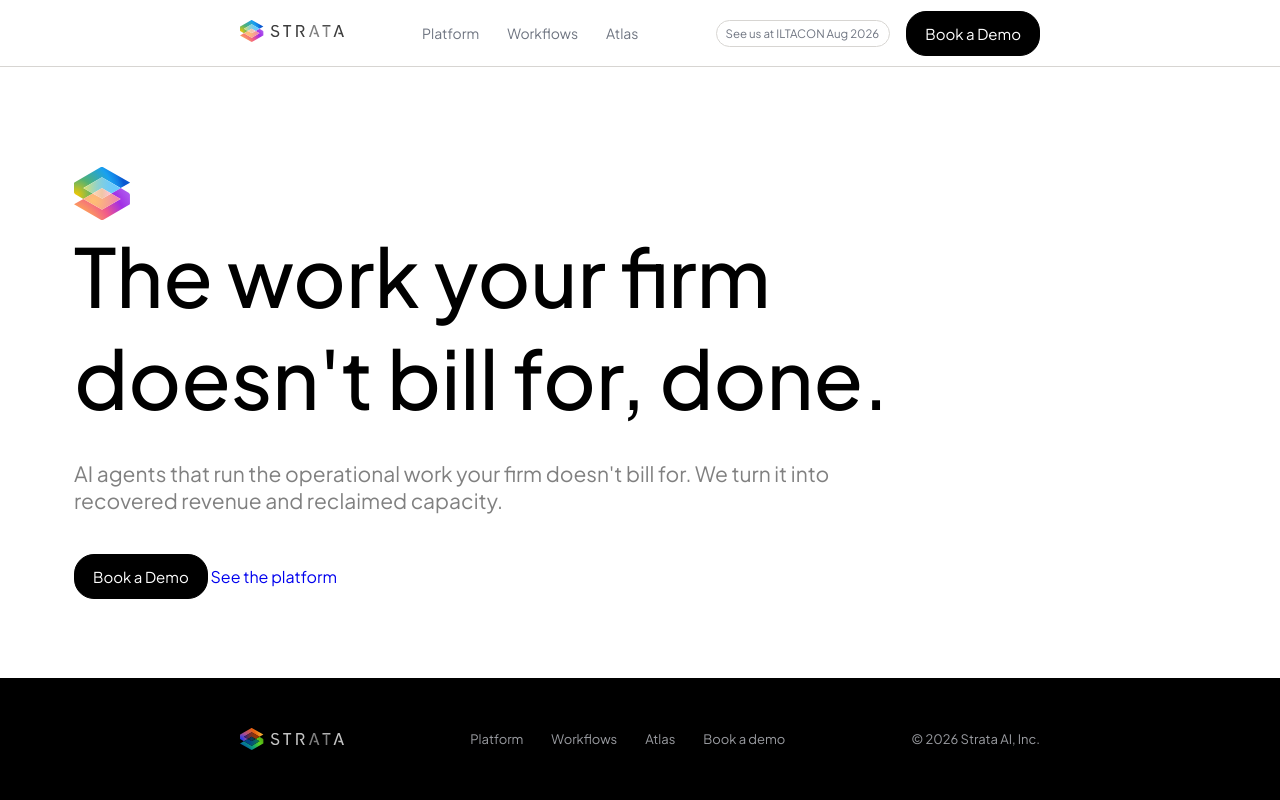
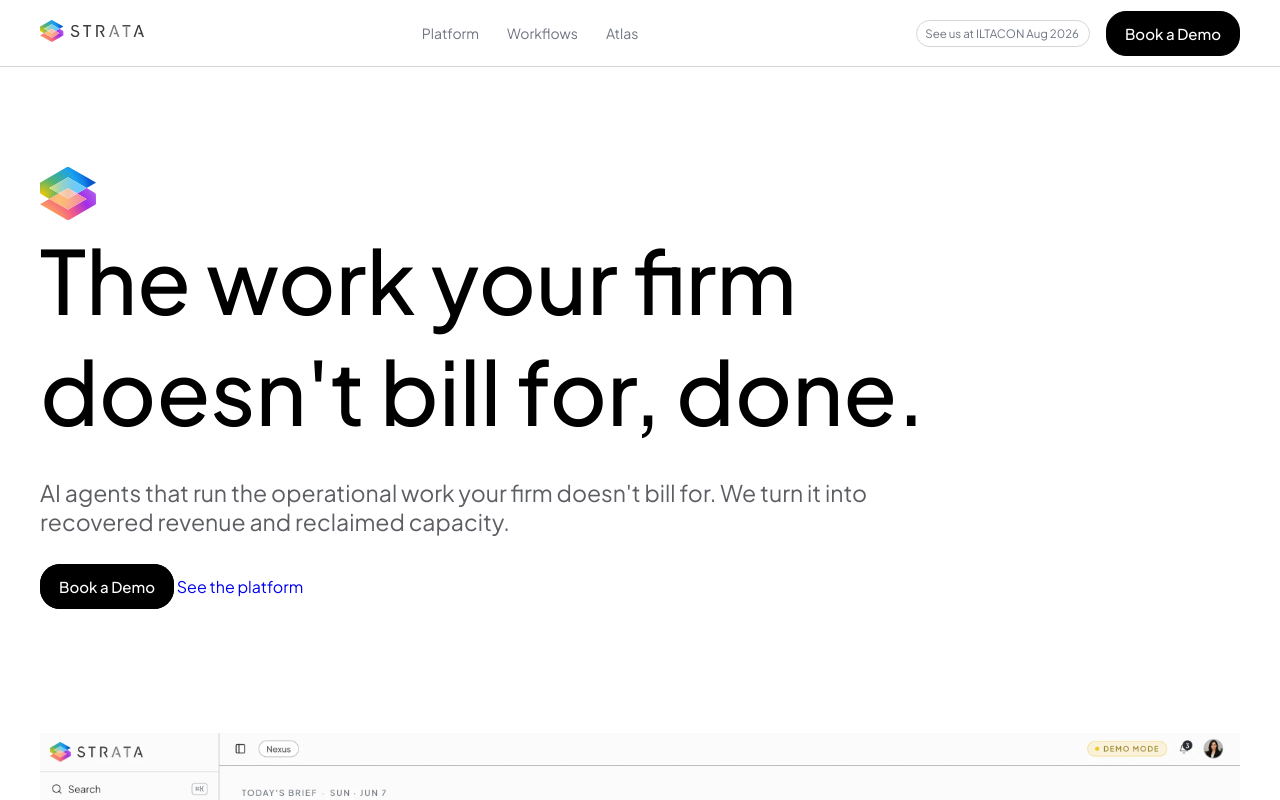
Before and after one commit to brz2702/DAM1M04-Exercici004, a plain HTML site: page index.html in a window 1280 px wide. Shown: the top 800 px of the page. Drawn offline with Linux system fonts and the light colour scheme.

Commit message:
progrés dolorosament lent

```diff
--- a/estil.css
+++ b/estil.css
@@ -8,29 +8,22 @@ body {
 }
 
 nav {
-    position: sticky;
-    width: 100%;
-    justify-content: center;
-    align-items: center;
     display: flex;
     height: 66px;
     top: 0;
-    left: 0;
+    justify-content: center;
     color: #6e7480;
-    background-color: rgba(255, 255, 255, 0.8);
+    background: rgba(255, 255, 255, 0.8);
     backdrop-filter: blur(12px);
     border-bottom: 1px solid #d7d5d2;
 }
 
 .nav-container {
     display: flex;
+    align-items: center;
     justify-content: space-between;
-    height: 66px;
-    margin: 0 42px;
+    width: 1200px;
     padding: 0 32px;
-    width: 62.5%;
-    align-items: center;
-    gap: 28px;
 }
 
 .nav-links {
@@ -72,40 +65,55 @@ nav {
     background-color: black;
     border: 1px solid black;
     font-size: 15px;
+    font-weight: 500;
     padding: 12px 18px;
     border-radius: 20px;
+    align-items: center;
 }
 
 .hero {
-    position: relative;
+    display: flex;
+    flex-direction: column;
+    justify-content: center;
+    margin: 0 auto;
+    padding: 0 32px;
     padding: 100px 0 0;
+    width: 1200px;
 }
 
 .hero-div {
-    margin: 0 42px;
-    padding: 0 32px;
-    max-width: 820px;
+    display: grid;
+    width: 1200px;
 }
 
 .hero-title {
-    font-size: 81px;
+    font-size: 88px;
     font-weight: 500;
     margin: 0 0 32px;
 }
 
 .hero-text {
-    color: gray;
-    font-size: 21px;
+    color: #5c5e63;
+    font-size: 23px;
     margin: 0 0 40px;
 }
 
+.screenshot {
+    display: grid;
+    margin: 136px 0 0px;
+}
+
+.screenshot > img {
+    display: block;
+    width: 100%;
+    height: auto;
+}
+
 footer {
-    position: fixed;
-    width: 100%;
+    display: flex;
+    padding: 40px 0 60px;
     bottom: 0;
     justify-content: center;
-    display: flex;
-    height: 122px;
     color: #9a9ca1;
     background-color: black;
     align-items: center;
@@ -113,18 +121,17 @@ footer {
 
 .footer-container {
     display: flex;
+    align-items: center;
     justify-content: space-between;
-    height: 122px;
-    width: 62.5%;
+    width: 1200px;
     font-size: 13px;
-    align-items: center;
-    gap: 28px;
+    padding: 0 32px;
 }
 
 .footer-links {
     display: flex;
     align-items: center;
-    justify-content: center;;
+    justify-content: center;
     gap: 28px;
 }
 
--- a/index.html
+++ b/index.html
@@ -21,18 +21,24 @@
                 </div>
                 <div class="nav-button_and_span">
                     <span>See us at ILTACON Aug 2026</span><br>
-                    <button class="demo">Book a Demo</button>
+                    <a class="demo">Book a Demo</a>
                 </div>
             </div>
         </nav>
+
         <section class="hero">
-            <div class="hero-div">
-                <img src="Imatges/strata-icon.svg" width="56">
-                <h1 class="hero-title">The work your firm doesn't bill for, <span class="done">done</span>.</h1>
-                <p class="hero-text">AI agents that run the operational work your firm doesn't bill for. We turn it into recovered revenue and reclaimed capacity.</p>
+            <div class=""hero-div>
                 <div>
-                    <button class="demo">Book a Demo</button>
-                    <a href="#platform" class="stp">See the platform</a>
+                    <img src="Imatges/strata-icon.svg" width="56">
+                    <h1 class="hero-title">The work your firm<br>doesn't bill for, <span class="done">done</span>.</h1>
+                    <p class="hero-text">AI agents that run the operational work your firm doesn't bill for. We turn it into<br>recovered revenue and reclaimed capacity.</p>
+                    <div>
+                        <a class="demo">Book a Demo</a>
+                        <a href="#platform" class="stp">See the platform</a>
+                    </div>
+                </div>
+                <div class="screenshot">
+                    <img src = "Imatges/nexus-screenshot.webp">
                 </div>
             </div>
         </section>
```
Also changed, not shown: Imatges/nexus-screenshot.webp (added).
